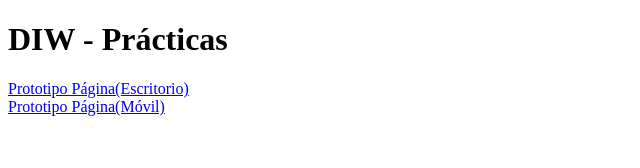
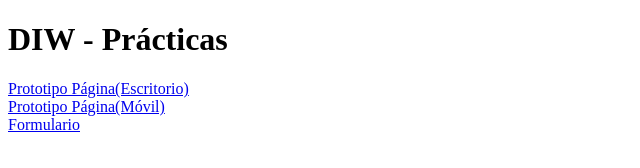
Before and after one commit to D13G0Git/DIW_Diego_Garcia, a plain HTML site: page index.html in a window 1280 px wide. Shown: the full height of the page, 0-640 px from the left. Drawn offline with Linux system fonts and the light colour scheme.

Commit message:
Fix form

```diff
--- a/index.html
+++ b/index.html
@@ -14,7 +14,7 @@
     <br>
     <a href="/Prácticas/Proto_Móv/preview.html">Prototipo Página(Móvil)</a>
     <br>
-    <a href="/Prácticas/Formulario/formulario.html"></a>
+    <a href="/Prácticas/Formulario/formulario.html">Formulario</a>
 </body>
 
 </html>
```
